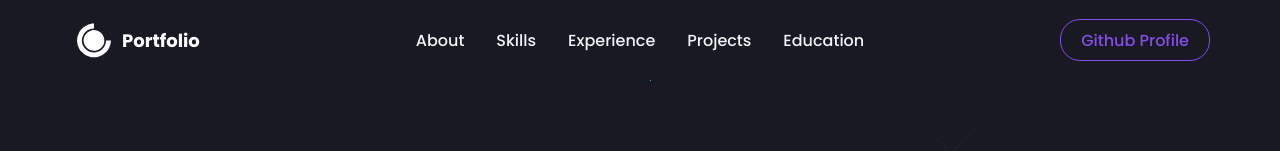
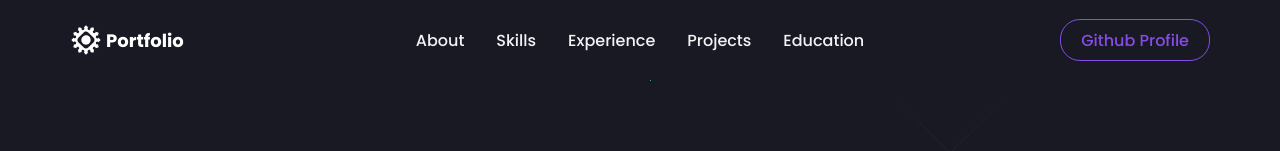
Before and after one commit to Deepakv1210/Portfolio, a React (Create React App) app: page / in a window 1280 px wide. Shown: the top 151 px of the page. Built offline with nearby package versions, Linux system fonts and the light colour scheme.

Commit message:
logo change

```diff
--- a/src/components/Navbar/index.js
+++ b/src/components/Navbar/index.js
@@ -1,7 +1,7 @@
 import React from "react";
 import { Link as LinkR } from 'react-router-dom';
-import { DiCssdeck } from 'react-icons/di';
-//import { NavLink } from "react-router-dom";
+// import { NavLink } from "react-router-dom";
+import { GiAbstract016 } from "react-icons/gi";
 import styled from "styled-components";
 import { FaBars } from 'react-icons/fa';
 import { useTheme } from 'styled-components';
@@ -169,7 +169,7 @@ const Navbar = () => {
         <NavContainer>
             <NavLogo to='/'>
             <a style={{ display: "flex", alignItems: "center", color: "white", marginBottom: '20;', cursor: 'pointer' }}>
-                <DiCssdeck size="3rem" /> <Span>Portfolio</Span>
+              <GiAbstract016 size="2rem" /> <Span>Portfolio</Span>
             </a>
             </NavLogo>
             <MobileIcon>
```
